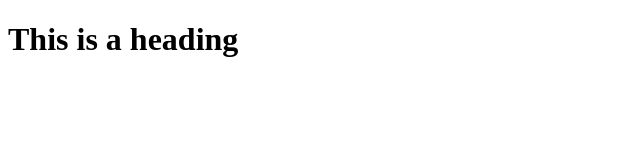
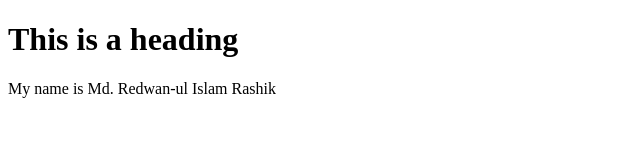
Before and after one commit to rkRashik/My_First_Project, a plain HTML site: page index.html in a window 1280 px wide. Shown: the whole page, without its empty margins (0-640 px from the left). Drawn offline with Linux system fonts and the light colour scheme.

Commit message:
Paragraph added

```diff
--- a/index.html
+++ b/index.html
@@ -9,6 +9,7 @@
 </head>
 <body>
     <h1> This is a heading </h1>
+    <p> My name is Md. Redwan-ul Islam Rashik </p>
 
 </body>
 </html>
```
